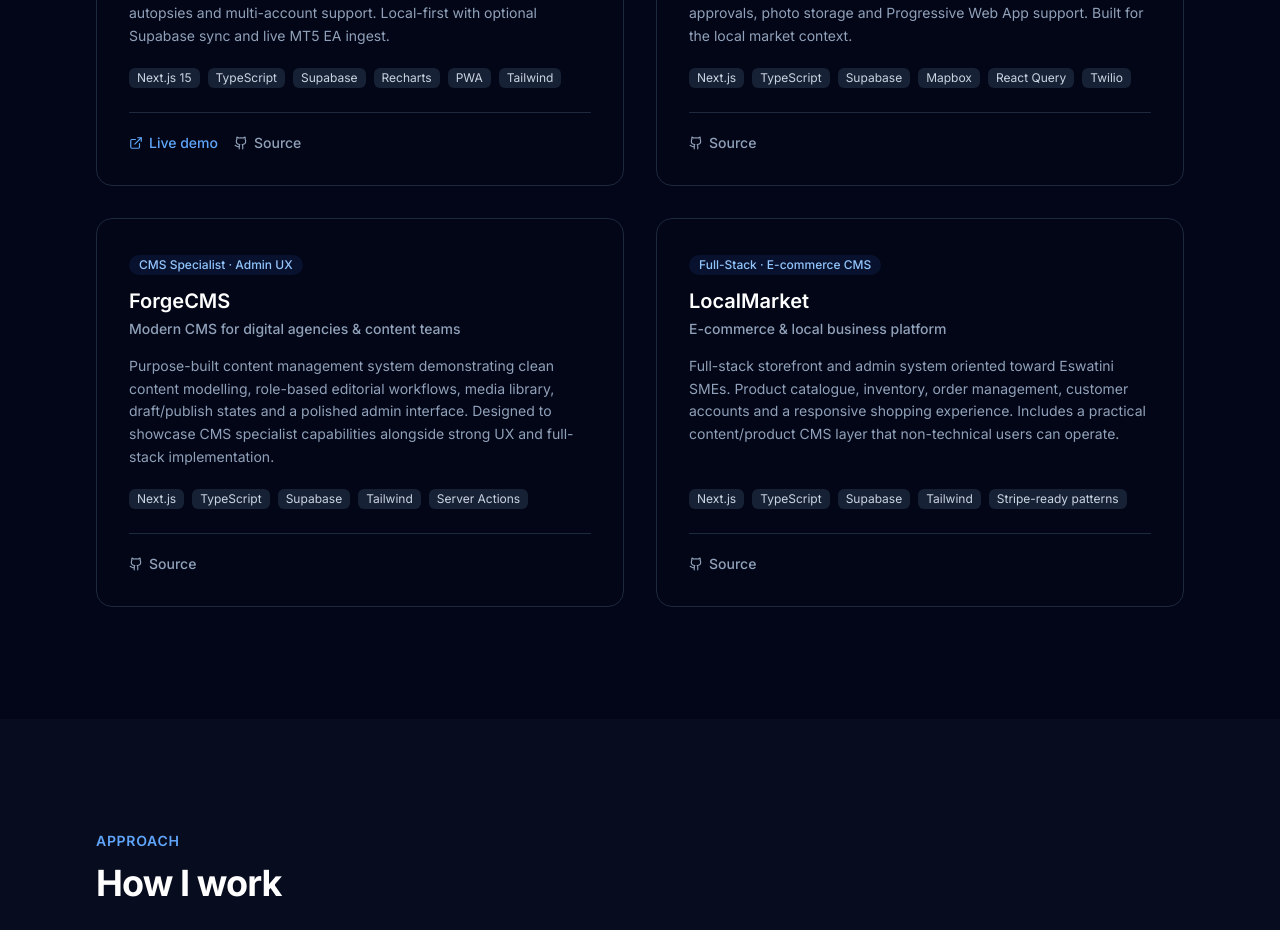
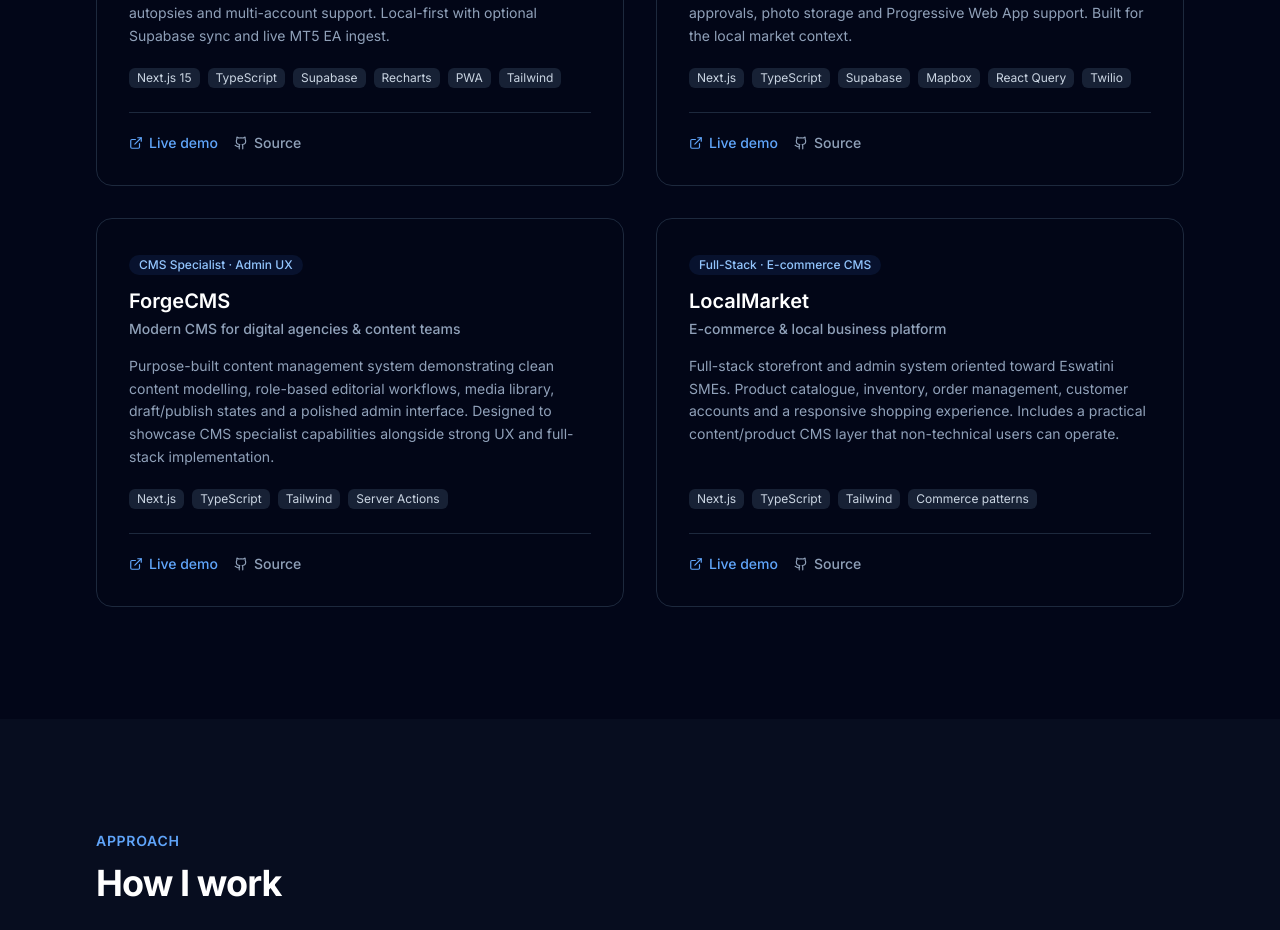
Before and after one commit to Brightwell-Dlamini/brightwell-portfolio, a Next.js app: page / in a window 1280 px wide. Shown: the part 2600-3530 px from the top of the page. Built offline with nearby package versions, Linux system fonts and the light colour scheme.

Commit message:
feat: add live Vercel demo URLs for all four projects

```diff
--- a/src/components/Projects.tsx
+++ b/src/components/Projects.tsx
@@ -17,7 +17,7 @@ const projects = [
     description:
       "End-to-end rental and property platform with role-based access (landlord, broker, agent, seeker, admin), phone OTP verification, document verification workflows, Mapbox-powered search, listing approvals, photo storage and Progressive Web App support. Built for the local market context.",
     stack: ["Next.js", "TypeScript", "Supabase", "Mapbox", "React Query", "Twilio"],
-    live: null,
+    live: "https://ekhayalistings.vercel.app",
     repo: "https://github.com/Brightwell-Dlamini/swazirent-main",
     highlight: "Full-Stack · Local market product",
   },
@@ -26,8 +26,8 @@ const projects = [
     tagline: "Modern CMS for digital agencies & content teams",
     description:
       "Purpose-built content management system demonstrating clean content modelling, role-based editorial workflows, media library, draft/publish states and a polished admin interface. Designed to showcase CMS specialist capabilities alongside strong UX and full-stack implementation.",
-    stack: ["Next.js", "TypeScript", "Supabase", "Tailwind", "Server Actions"],
-    live: null,
+    stack: ["Next.js", "TypeScript", "Tailwind", "Server Actions"],
+    live: "https://siya-cms.vercel.app",
     repo: "https://github.com/Brightwell-Dlamini/forge-cms",
     highlight: "CMS Specialist · Admin UX",
   },
@@ -36,8 +36,8 @@ const projects = [
     tagline: "E-commerce & local business platform",
     description:
       "Full-stack storefront and admin system oriented toward Eswatini SMEs. Product catalogue, inventory, order management, customer accounts and a responsive shopping experience. Includes a practical content/product CMS layer that non-technical users can operate.",
-    stack: ["Next.js", "TypeScript", "Supabase", "Tailwind", "Stripe-ready patterns"],
-    live: null,
+    stack: ["Next.js", "TypeScript", "Tailwind", "Commerce patterns"],
+    live: "https://siya-market.vercel.app",
     repo: "https://github.com/Brightwell-Dlamini/localmarket",
     highlight: "Full-Stack · E-commerce CMS",
   },
```
